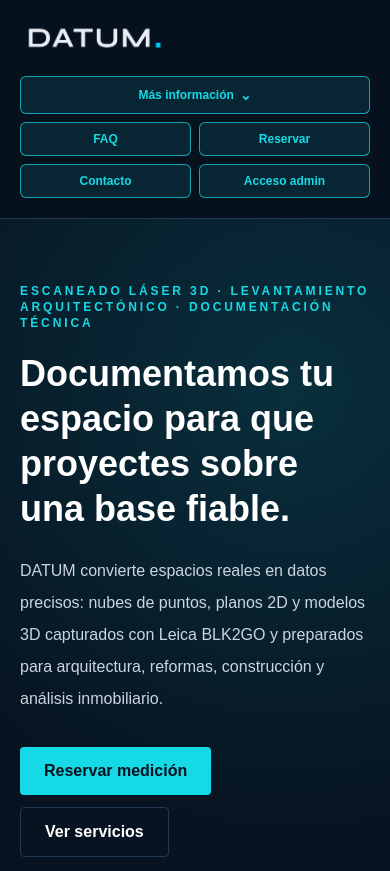
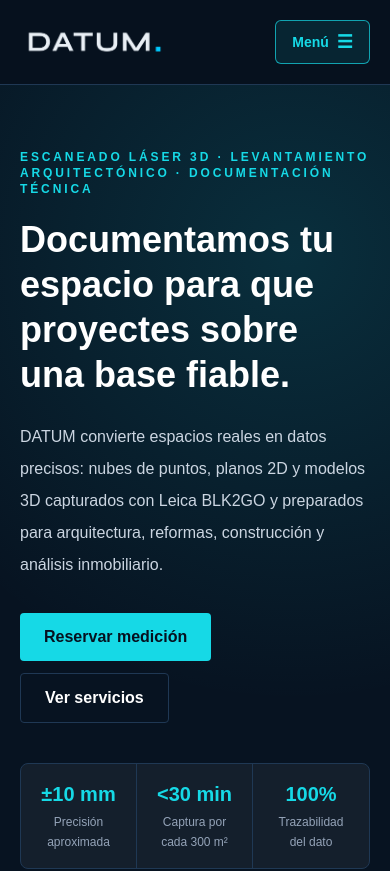
Before and after one commit to medicionesdatum/datum-reservas, a Next.js app: page /servicios in a window 390 px wide. Shown: the top 871 px of the page. Built offline with nearby package versions, Linux system fonts and the light colour scheme.

Commit message:
Fix responsive header navigation

```diff
--- a/components/MoreInfoMenu.tsx
+++ b/components/MoreInfoMenu.tsx
@@ -9,16 +9,17 @@ const menuItems = [
   { label: "Casos de uso", href: "/servicios#casos-de-uso" }
 ] as const;
 
-export function MoreInfoMenu() {
+export function MoreInfoMenu({ onNavigate }: { onNavigate?: () => void }) {
   const menuRef = useRef<HTMLDetailsElement>(null);
 
   function closeMenu() {
     menuRef.current?.removeAttribute("open");
+    onNavigate?.();
   }
 
   return (
     <details
-      className="group relative col-span-2 sm:col-span-1"
+      className="group relative w-full sm:w-auto"
       ref={menuRef}
     >
       <summary className="flex cursor-pointer list-none items-center justify-center gap-1.5 rounded-md border border-datum-cyan/70 bg-datum-cyan/10 px-3 py-2 font-semibold text-datum-cyan transition hover:bg-datum-cyan hover:text-datum-ink sm:justify-start sm:px-4 [&::-webkit-details-marker]:hidden">
@@ -30,7 +31,7 @@ export function MoreInfoMenu() {
           ⌄
         </span>
       </summary>
-      <div className="absolute right-0 top-full z-50 mt-3 w-52 space-y-2 overflow-hidden rounded-lg border border-datum-line bg-datum-ink/95 p-2 shadow-2xl backdrop-blur">
+      <div className="relative mt-2 w-full space-y-2 overflow-hidden rounded-lg border border-datum-line bg-datum-ink/95 p-2 shadow-2xl backdrop-blur sm:absolute sm:right-0 sm:top-full sm:z-50 sm:mt-3 sm:w-52">
         {menuItems.map((item) => (
           <a
             className="block rounded border border-datum-cyan/30 bg-datum-cyan/5 px-4 py-3 text-sm font-semibold text-datum-cyan transition hover:bg-datum-cyan hover:text-datum-ink"
--- a/components/SiteNavigation.tsx
+++ b/components/SiteNavigation.tsx
@@ -1,22 +1,33 @@
+"use client";
+
 import Image from "next/image";
 import Link from "next/link";
+import { useState } from "react";
 import { MoreInfoMenu } from "@/components/MoreInfoMenu";
 
 const navButtonClass =
   "rounded-md border border-datum-cyan/70 bg-datum-cyan/10 px-3 py-2 text-center font-semibold text-datum-cyan transition hover:bg-datum-cyan hover:text-datum-ink sm:px-4";
 
 export function SiteNavigation({ compact = false }: { compact?: boolean }) {
+  const [isMobileMenuOpen, setIsMobileMenuOpen] = useState(false);
+
+  function closeMobileMenu() {
+    setIsMobileMenuOpen(false);
+  }
+
   return (
     <nav
       aria-label="Navegación principal"
-      className={`relative z-10 mx-auto flex max-w-7xl flex-col items-stretch justify-between gap-5 px-5 sm:flex-row sm:items-center md:px-8 ${
+      className={`relative z-10 mx-auto flex max-w-7xl flex-col items-stretch justify-between gap-4 px-5 sm:flex-row sm:items-center sm:gap-5 md:px-8 ${
         compact ? "py-5" : "py-6"
       }`}
     >
+      <div className="flex w-full items-center justify-between gap-4 sm:contents">
         <Link
           aria-label="DATUM Mediciones, inicio"
-        className="shrink-0 self-start"
+          className="shrink-0"
           href="/"
+          onClick={closeMobileMenu}
         >
           <Image
             alt="DATUM"
@@ -28,26 +39,52 @@ export function SiteNavigation({ compact = false }: { compact?: boolean }) {
           />
         </Link>
 
-      <div className="grid w-full grid-cols-2 gap-2 text-xs text-slate-200 sm:flex sm:w-auto sm:flex-wrap sm:items-center sm:justify-end sm:gap-x-4 sm:gap-y-2 sm:text-sm md:gap-x-5">
-        <MoreInfoMenu />
+        <button
+          aria-controls="site-navigation-links"
+          aria-expanded={isMobileMenuOpen}
+          className="inline-flex min-h-11 items-center justify-center gap-2 rounded-md border border-datum-cyan/70 bg-datum-cyan/10 px-4 py-2 text-sm font-semibold text-datum-cyan transition hover:bg-datum-cyan hover:text-datum-ink sm:hidden"
+          onClick={() => setIsMobileMenuOpen((isOpen) => !isOpen)}
+          type="button"
+        >
+          {isMobileMenuOpen ? "Cerrar" : "Menú"}
+          <span aria-hidden="true" className="text-lg leading-none">
+            {isMobileMenuOpen ? "×" : "☰"}
+          </span>
+        </button>
+      </div>
+
+      <div
+        className={`${
+          isMobileMenuOpen ? "grid" : "hidden"
+        } w-full grid-cols-1 gap-2 border-t border-datum-line/70 pt-4 text-sm text-slate-200 sm:flex sm:w-auto sm:flex-wrap sm:items-center sm:justify-end sm:gap-x-4 sm:gap-y-2 sm:border-0 sm:pt-0 md:gap-x-5`}
+        id="site-navigation-links"
+      >
+        <MoreInfoMenu onNavigate={closeMobileMenu} />
         <Link
           className={navButtonClass}
           href="/servicios#preguntas-frecuentes"
+          onClick={closeMobileMenu}
         >
           FAQ
         </Link>
-        <Link className={navButtonClass} href="/#reserva">
+        <Link
+          className={navButtonClass}
+          href="/#reserva"
+          onClick={closeMobileMenu}
+        >
           Reservar
         </Link>
         <Link
           className={navButtonClass}
           href="/servicios#contacto"
+          onClick={closeMobileMenu}
         >
           Contacto
         </Link>
         <Link
           className={navButtonClass}
           href="/admin"
+          onClick={closeMobileMenu}
         >
           Acceso admin
         </Link>
```
Lines whose indentation alone changed are shown as unchanged.
